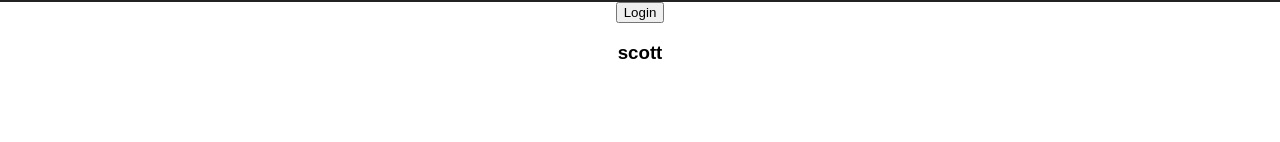
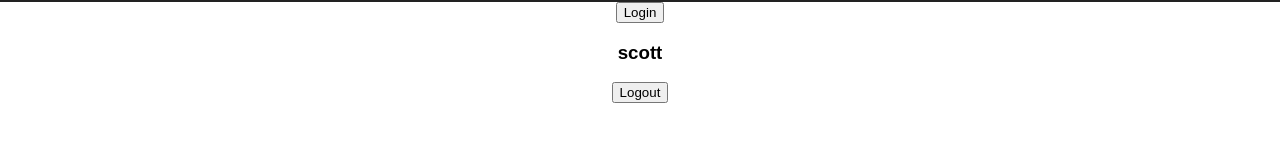
Before and after one commit to tienpham94/advance-react-stuff, a React (Create React App) app: page / in a window 1280 px wide. Shown: the part 188-330 px from the top of the page. Built offline with nearby package versions, Linux system fonts and the light colour scheme.

Commit message:
Update context

```diff
--- a/src/App.js
+++ b/src/App.js
@@ -12,9 +12,12 @@ class UserProvider extends Component {
     name: "scott",
     mail: "email"
   };
+
+  logout = () => this.setState({ id: null, name: "", mail: "" });
+
   render() {
     return (
-      <UserContext.Provider value={{ user: this.state }}>
+      <UserContext.Provider value={{ user: this.state, logout: this.logout }}>
         {this.props.children}
       </UserContext.Provider>
     );
@@ -43,6 +46,7 @@ class App extends Component {
                 )}
               </Toggle>
               <h3>{context && context.user.name}</h3>
+              <button onClick={context.logout}>Logout</button>
             </div>
           )}
         </UserContext.Consumer>
```
